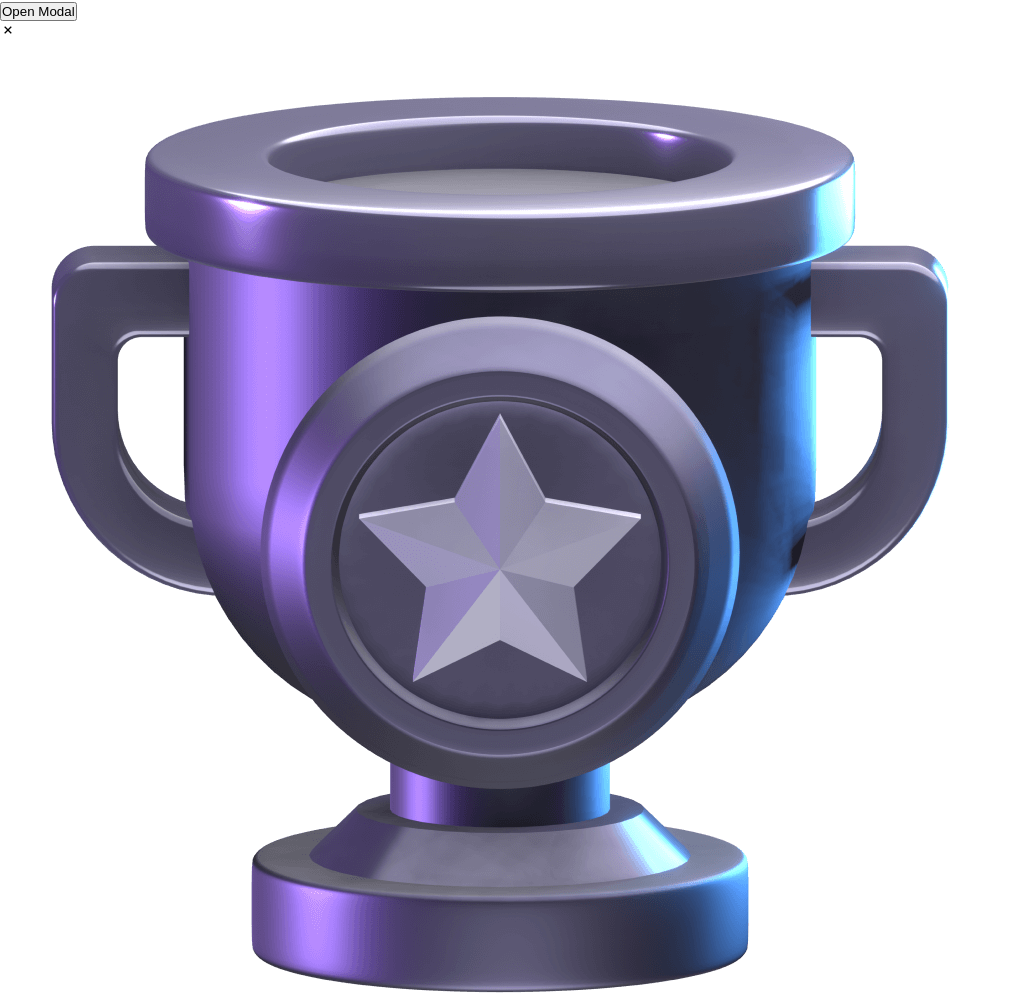
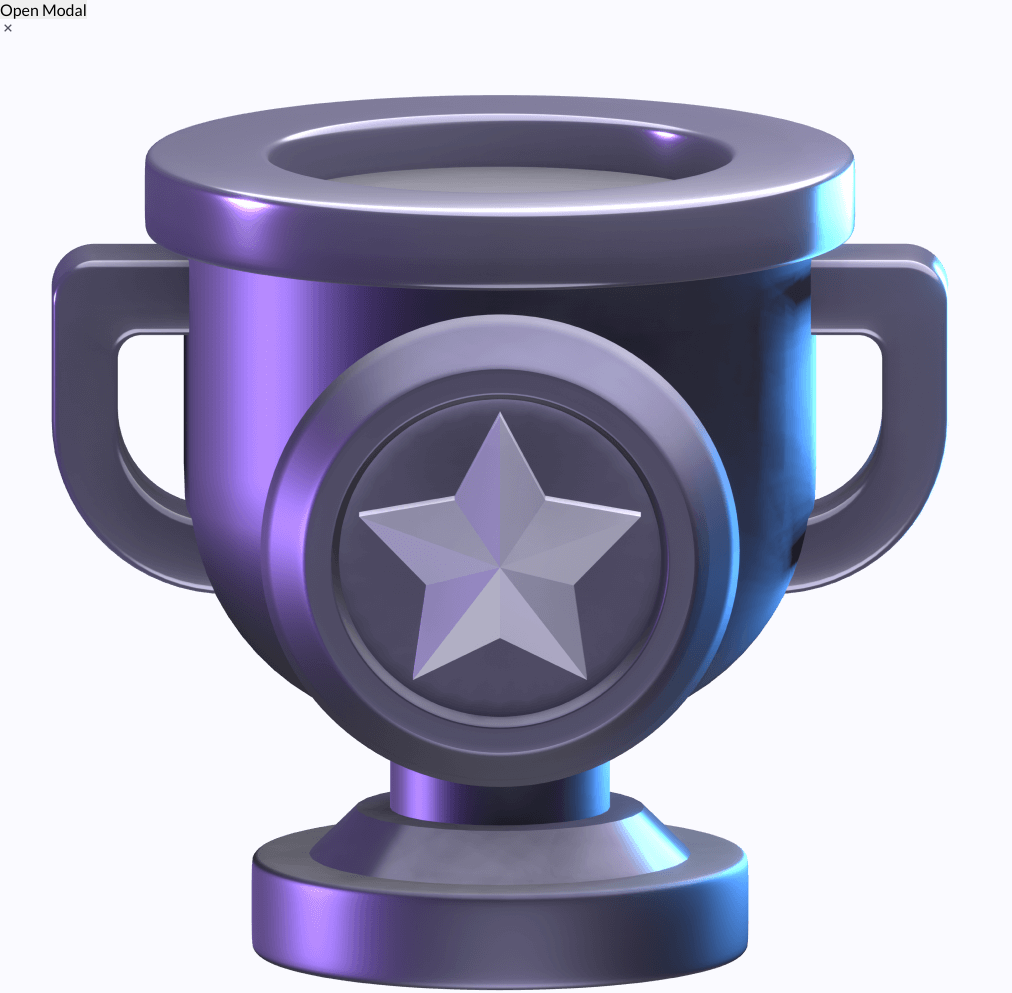
Before and after one commit to Segundavid-Dev/ModalTransition, a plain HTML site: page index.html in a window 1280 px wide. Shown: the top 993 px of the page, without its empty margins (0-1012 px from the left). Drawn offline with nearby package versions, Linux system fonts and the light colour scheme.

Commit message:
style: variable css

```diff
--- a/assets/css/style.css
+++ b/assets/css/style.css
@@ -1,7 +1,34 @@
 /* goggle font import */
 @import url("https://fonts.googleapis.com/css2?family=Lato&display=swap");
 
-/* Reset */
+/* Variable CSS */
+:root {
+  /* colors */
+  --hue: 240;
+  --first-color: hsl(var(--hue), 16%, 18%);
+  --first-color-alt: hsl(var(--hue), 16%, 12%);
+  --title-color: hsl(var(--hue), 8%, 15%);
+  --text-color: hsl(var(--hue), 8%, 35%);
+  --body-color: hsl(var(--hue), 100%, 99%);
+  --container-color: #fff;
+
+  /* font and typography */
+  --body-font: "Lato", sans-serif;
+  --big-font-size: 1.5rem;
+  --normal-font-size: 0.938rem;
+
+  /* z-index */
+  --z-modal: 1000;
+}
+
+@media screen and (min-width: 968px) {
+  :root {
+    --big-font-size: 1.75rem;
+    --normal-font-size: 1rem;
+  }
+}
+
+/* BASE */
 *,
 *::after,
 *::before {
@@ -10,7 +37,26 @@
   box-sizing: border-box;
 }
 
+body,
+button {
+  font-family: var(--body-font);
+  font-size: var(--normal-font-size);
+}
+
 body {
-  font-family: "Lato", sans-serif;
-  font-weight: 600;
+  background-color: var(--body-color);
+  color: var(--text-color);
+  position: relative;
+  /* user-select: none; */
 }
+
+button {
+  cursor: pointer;
+  border: none;
+  overflow: none;
+}
+
+img {
+  max-width: 100%;
+  height: auto;
+}
```
